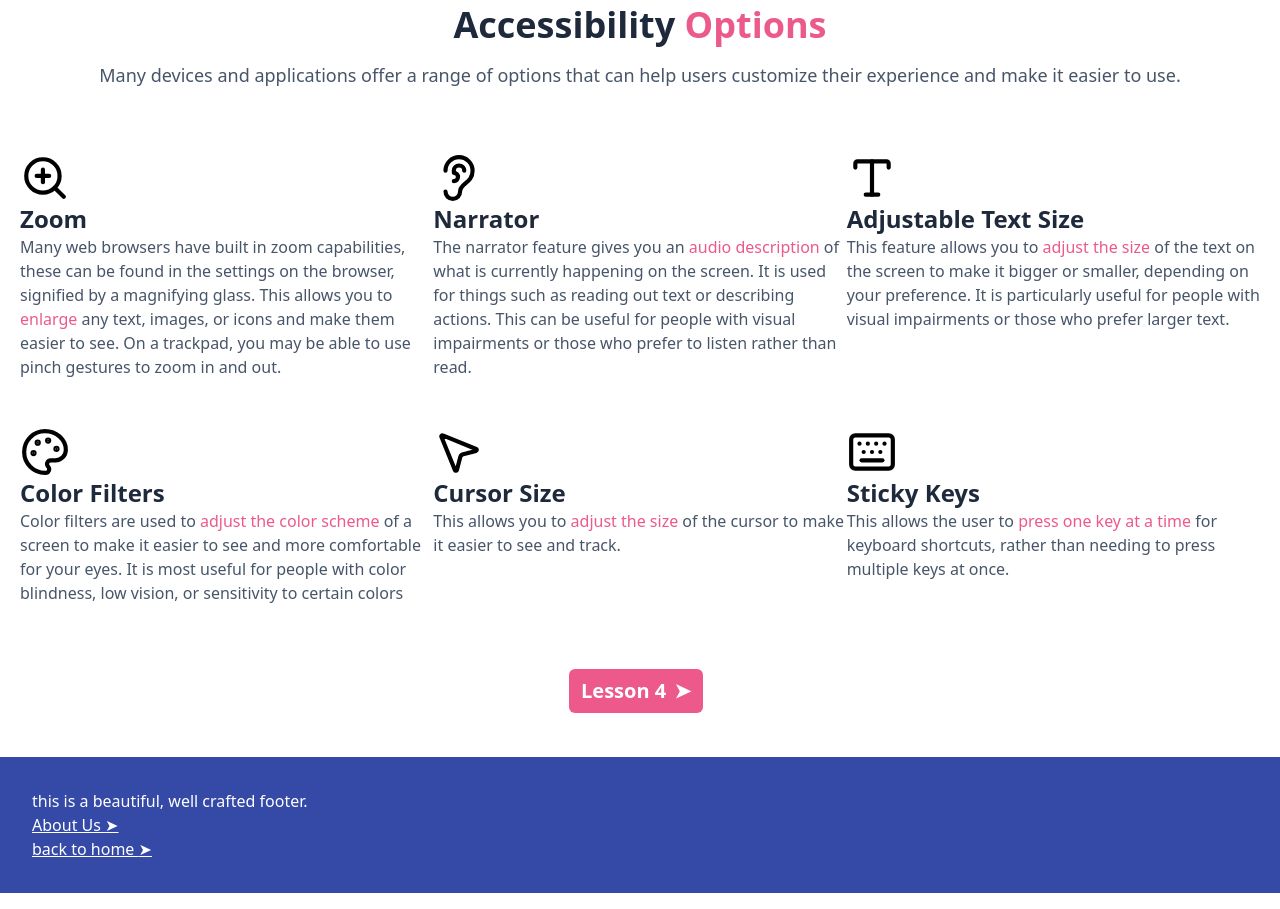
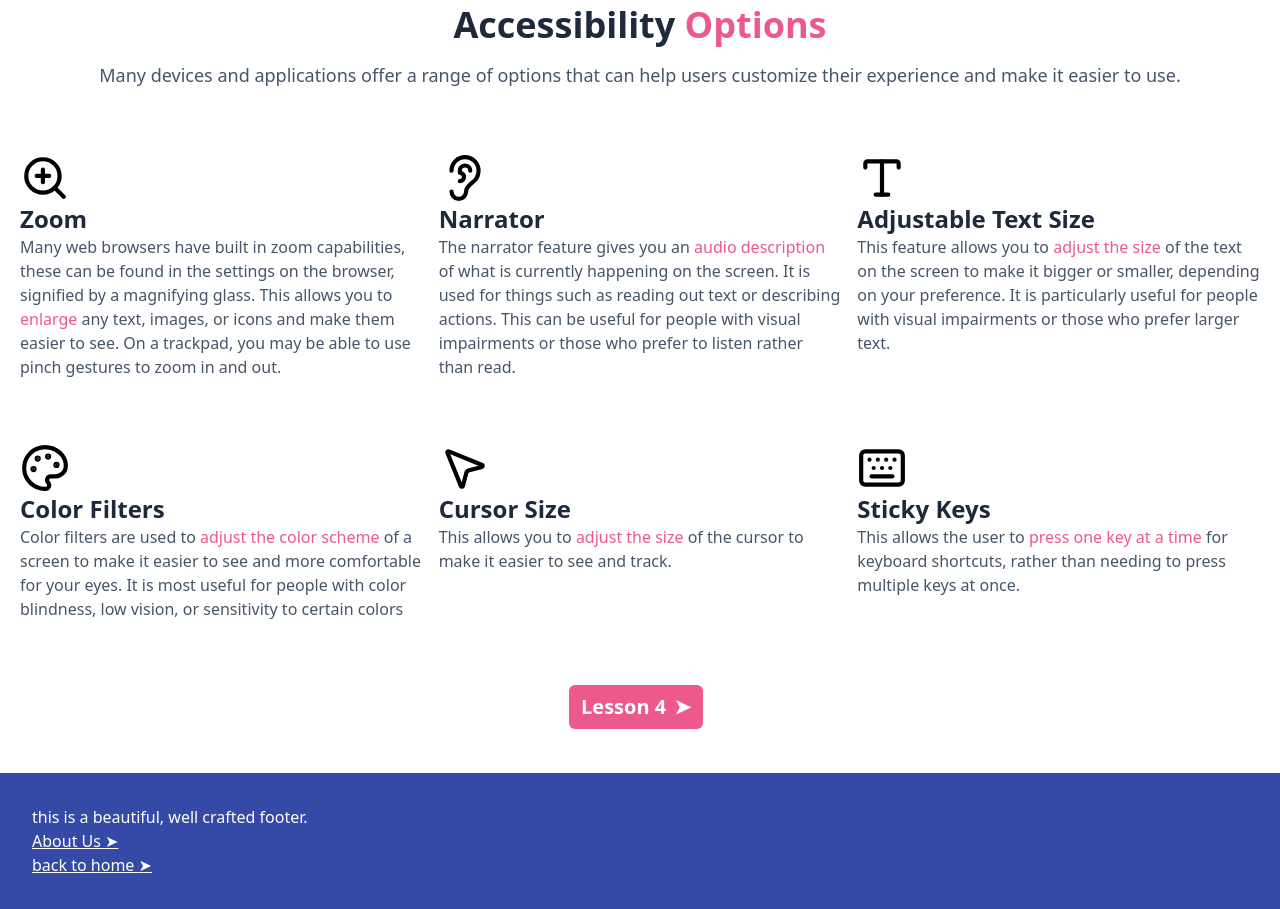
Before and after one commit to j-cleme/capstone_teaching-tech-lit, a SvelteKit app: page /accessibility in a window 1280 px wide. Shown: the part 820-1729 px from the top of the page. Built offline with nearby package versions, Linux system fonts and the light colour scheme.

Commit message:
add a cute lil gap

```diff
--- a/src/routes/accessibility/+page.svelte
+++ b/src/routes/accessibility/+page.svelte
@@ -38,7 +38,7 @@
 		Many devices and applications offer a range of options that can help users customize their
 		experience and make it easier to use.
 	</p>
-	<div class="md:grid md:grid-cols-3 w-full justify-items-center my-6">
+	<div class="md:grid md:grid-cols-3 w-full gap-4 justify-items-center my-6">
 		<div class="my-6">
 			<ZoomIn size={50} />
 			<h1 class=" text-2xl text-slate-800 font-semibold ">Zoom</h1>
```
